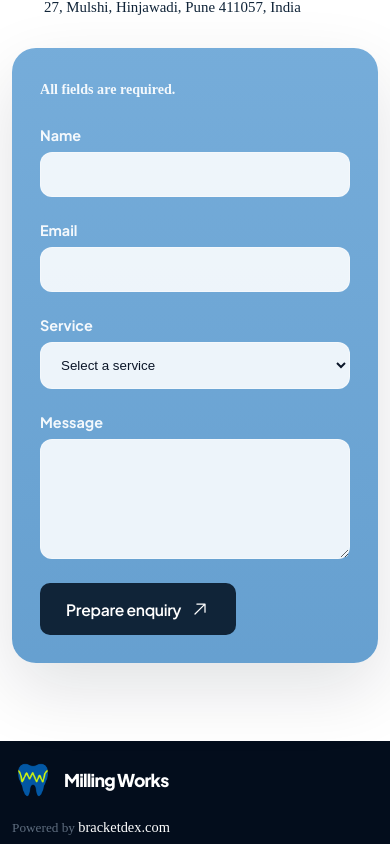
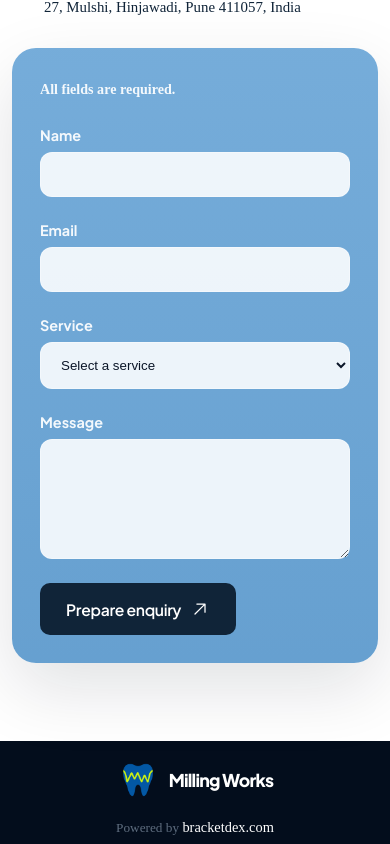
Before and after one commit to DarshanChoudhari2022/millingworks, a React (Vite) app: page / in a window 390 px wide. Shown: the part 4147-4991 px from the top of the page. Built offline with nearby package versions, Linux system fonts and the light colour scheme.

Commit message:
fix: center footer on mobile

```diff
--- a/src/styles/components.css
+++ b/src/styles/components.css
@@ -1686,8 +1686,9 @@ a:hover .brand-logo--inverse .brand-logo__wordmark { color: var(--white) !import
   .process-steps__icon { margin-bottom: 22px; }
 
   .site-footer__grid { grid-template-columns: 1fr; gap: 36px; }
-  .site-footer__inner { flex-direction: column; align-items: flex-start; }
-  .site-footer small { text-align: left; }
+  .site-footer__inner { flex-direction: column; align-items: center; text-align: center; }
+  .site-footer__brand-only { justify-content: center; }
+  .site-footer small { text-align: center; }
   .whatsapp-button { right: 14px; bottom: 14px; width: 48px; height: 48px; }
   .chatbot__launcher { right: 14px; bottom: 70px; width: 46px; height: 46px; }
   .chatbot__dialog { right: 10px; bottom: 82px; width: calc(100vw - 20px); max-height: calc(100dvh - 100px); border-radius: 22px; }
```
